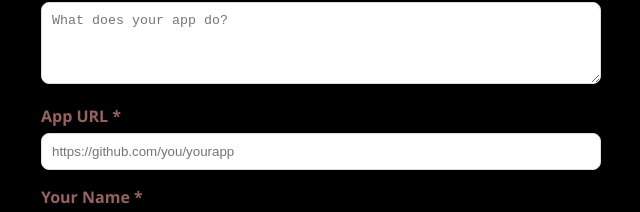
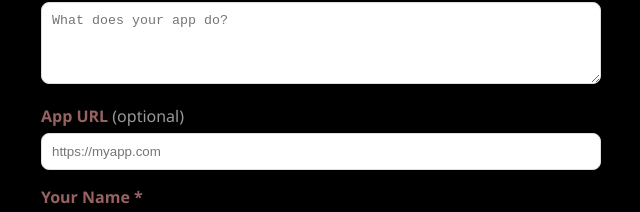
Before and after one commit to p304-dev/webHackathonTerpLaunch, a React (Vite) app in the folder frontend/: page /submit in a window 1280 px wide. Shown: the part 244-456 px from the top of the page, without its empty margins (319-959 px from the left). Built offline with nearby package versions, Linux system fonts and the light colour scheme.

Commit message:
change to link in submit app

```diff
--- a/frontend/src/pages/Submit.jsx
+++ b/frontend/src/pages/Submit.jsx
@@ -57,8 +57,8 @@ export default function Submit() {
         </div>
 
         <div>
-          <label style={{ fontWeight: 'bold', display: 'block', marginBottom: '6px', color: '#986262' }}>App URL *</label>
-          <input required name="url" value={form.url} onChange={handleChange} placeholder="https://github.com/you/yourapp" style={{ width: '100%', padding: '10px', borderRadius: '8px', border: '1px solid #ddd', boxSizing: 'border-box' }} />
+          <label style={{ fontWeight: 'bold', display: 'block', marginBottom: '6px', color: '#986262' }}>App URL <span style={{ fontWeight: 'normal', color: '#999' }}>(optional)</span></label>
+          <input name="url" value={form.url} onChange={handleChange} placeholder="https://myapp.com" style={{ width: '100%', padding: '10px', borderRadius: '8px', border: '1px solid #ddd', boxSizing: 'border-box' }} />
         </div>
 
         <div>
```
